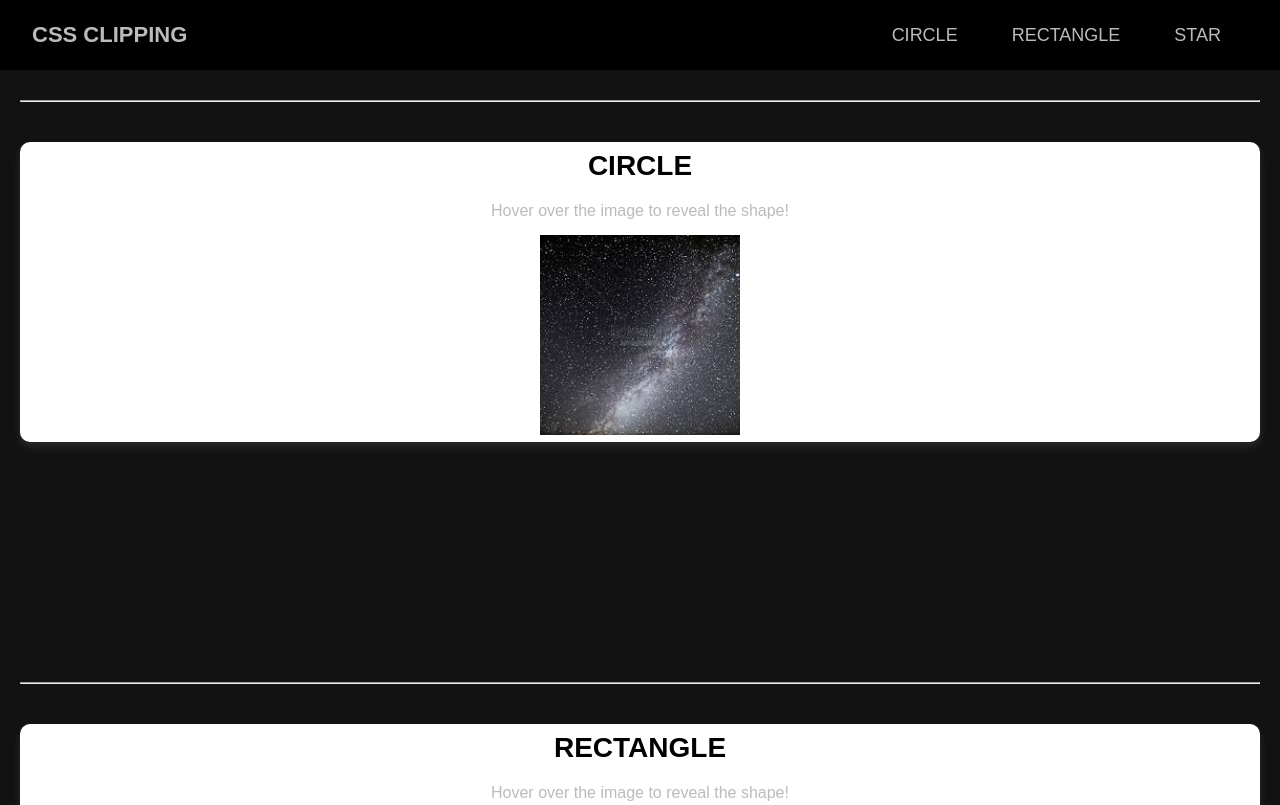
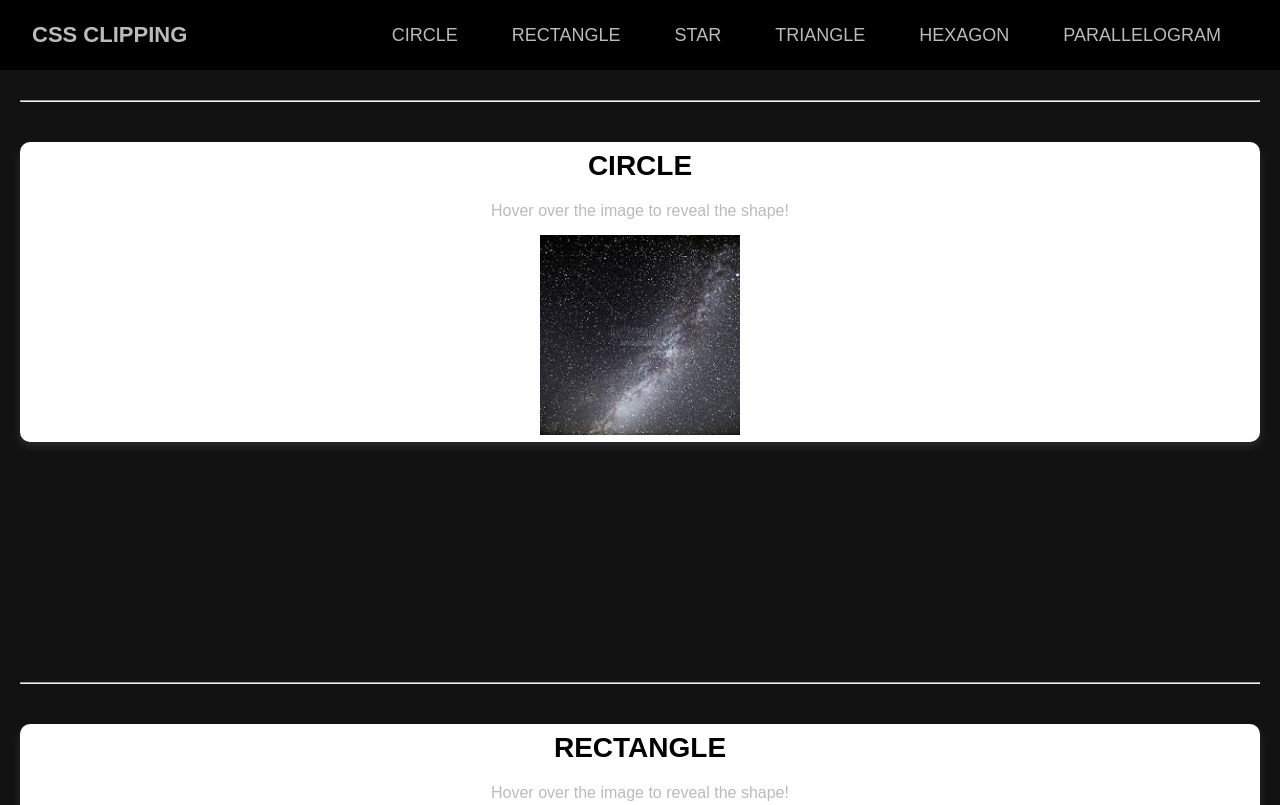
Before and after one commit to abiyababy8/css-clipping-example-website, a plain HTML site: page index.html in a window 1280 px wide. Shown: the top 805 px of the page. Drawn offline with Linux system fonts and the light colour scheme.

Commit message:
added some code

```diff
--- a/index.html
+++ b/index.html
@@ -20,6 +20,9 @@
             <li class="linkitem"><a href="#circle" class="links">CIRCLE</a></li>
             <li class="linkitem"><a href="#rectangle" class="links">RECTANGLE</a></li>
             <li class="linkitem"><a href="#star" class="links">STAR</a></li>
+            <li class="linkitem"><a href="#triangle" class="links">TRIANGLE</a></li>
+            <li class="linkitem"><a href="#hexagon" class="links">HEXAGON</a></li>
+            <li class="linkitem"><a href="#parallelogram" class="links">PARALLELOGRAM</a></li>
         </ul>
     </nav>
 
```
